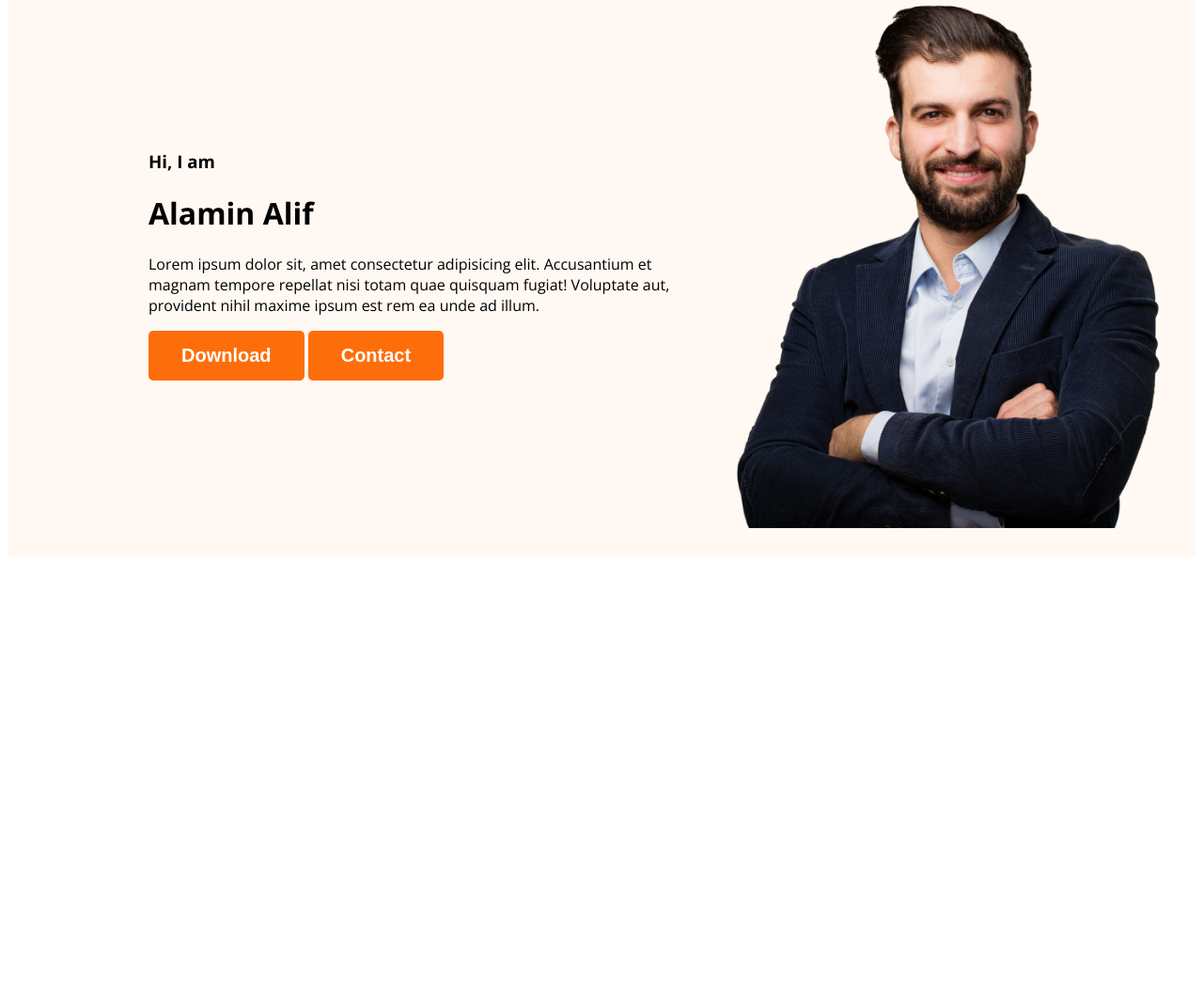
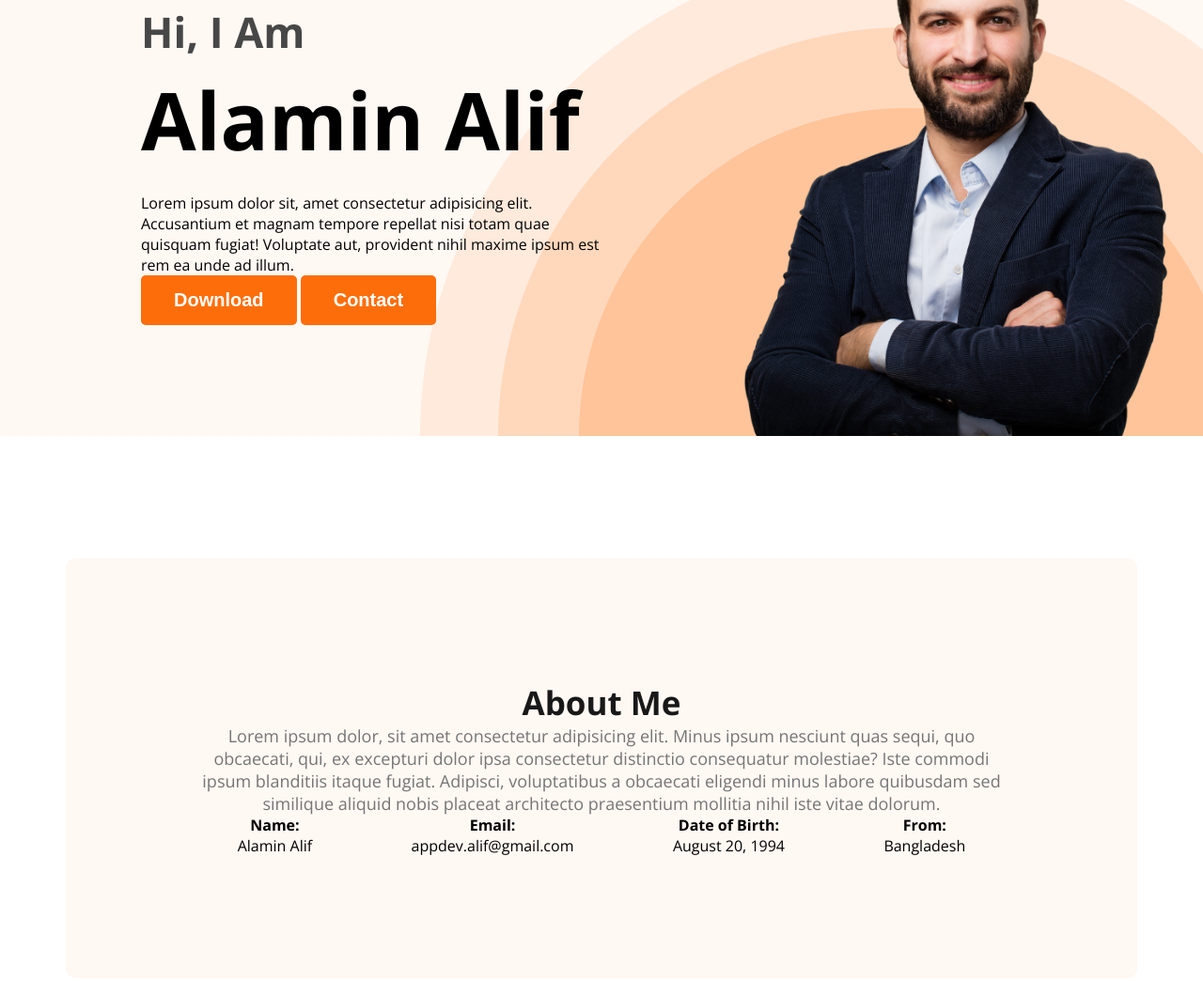
Before and after one commit to dev-alif/developer-portfolio-page, a plain HTML site: page index.html in a window 1280 px wide. Shown: the part 206-1250 px from the top of the page at 94% size. Before the commit the page ends 806 px from the top, so only its background shows below. Drawn offline with nearby package versions, Linux system fonts and the light colour scheme.

Commit message:
about section completed

```diff
--- a/index.html
+++ b/index.html
@@ -24,16 +24,39 @@
         </nav>
         <div class="banner">
             <div class="banner-content">
-                <h3 class="banner-greeting">Hi, I am</h3>
+                <h3 class="banner-greeting">Hi, I Am</h3>
                 <h1 class="banner-title">Alamin Alif</h1>
-                <p>Lorem ipsum dolor sit, amet consectetur adipisicing elit. Accusantium et magnam tempore repellat nisi totam quae quisquam fugiat! Voluptate aut, provident nihil maxime ipsum est rem ea unde ad illum.</p>
+                <p class="banner-description">Lorem ipsum dolor sit, amet consectetur adipisicing elit. Accusantium et magnam tempore repellat nisi totam quae quisquam fugiat! Voluptate aut, provident nihil maxime ipsum est rem ea unde ad illum.</p>
                 <button class="btn-primary">Download</button>
                 <button class="btn-primary">Contact</button>
             </div>
             <img class="profile-picture" src="images/hardy.png" alt="">
         </div>
     </header>
-    <main></main>
+    <main>
+        <section class="about">
+            <h3 class="section-title">About Me</h3>
+            <p class="section-description">Lorem ipsum dolor, sit amet consectetur adipisicing elit. Minus ipsum nesciunt quas sequi, quo obcaecati, qui, ex excepturi dolor ipsa consectetur distinctio consequatur molestiae? Iste commodi ipsum blanditiis itaque fugiat. Adipisci, voluptatibus a obcaecati eligendi minus labore quibusdam sed similique aliquid nobis placeat architecto praesentium mollitia nihil iste vitae dolorum.</p>
+            <div class="about-info-container">
+                <div class="about-info">
+                    <h4 class="info-title">Name:</h4>
+                    <p class="info-description">Alamin Alif</p>
+                </div>
+                <div class="about-info">
+                    <h4 class="info-title">Email:</h4>
+                    <p class="info-description">appdev.alif@gmail.com</p>
+                </div>
+                <div class="about-info">
+                    <h4 class="info-title">Date of Birth:</h4>
+                    <p class="info-description">August 20, 1994</p>
+                </div>
+                <div class="about-info">
+                    <h4 class="info-title">From:</h4>
+                    <p class="info-description">Bangladesh</p>
+                </div>
+            </div>
+        </section>
+    </main>
     <footer></footer>
 </body>
 
--- a/styles/portfolio.css
+++ b/styles/portfolio.css
@@ -1,4 +1,8 @@
 /* common shared styles */
+*{
+    margin: 0;
+}
+
 body{
     font-family: "Open Sans", serif;
 }
@@ -15,6 +19,19 @@ body{
     font-size: 20px;
     font-weight: 700;
     padding: 15px 35px;
+}
+
+.section-title{
+    color: #181818;
+    text-align: center;
+    font-size: 35px;
+    font-weight: 700;
+}
+
+.section-description{
+    color: #757575;
+    text-align: center;
+    font-size: 18px;
 }
 
 /* nav styles */
@@ -49,18 +66,60 @@ nav a{
 /* header styles */
 .header{
     background-color: #FFF8F3;
+    background-image: url('../images/header_bg.png');
+    background-repeat: no-repeat;
+    background-position: bottom right;
 }
 
 .banner{
-    padding: 30px 30px 30px 150px;
+    padding: 30px 30px 0 150px;
     display: flex;
     align-items: center;
+    justify-content: space-between;
 }
 
 .banner-content{
-
+    max-width: 500px;
 }
 
-.profile-picture{
+.banner .profile-picture{
     width: 500px;
 }
+
+.banner-greeting{
+    font-size: 45px;
+    color: #474747;
+    margin-bottom: 0;
+}
+
+.banner-title{
+    font-size: 85px;
+    font-weight: 700;
+    margin-top: 5px;
+    margin-bottom: 20px;
+}
+
+/* main section styles */
+
+main{
+    max-width: 1140px;
+    margin: 0 auto;
+}
+
+/* about section styles */
+
+.about{
+    padding: 130px;
+    border-radius: 10px;
+    background: #FFF8F3;
+    margin: 130px 0;
+}
+
+.about-info-container{
+    display: flex;
+    justify-content: space-around;
+}
+
+.about-info{
+    text-align: center;
+}
```
